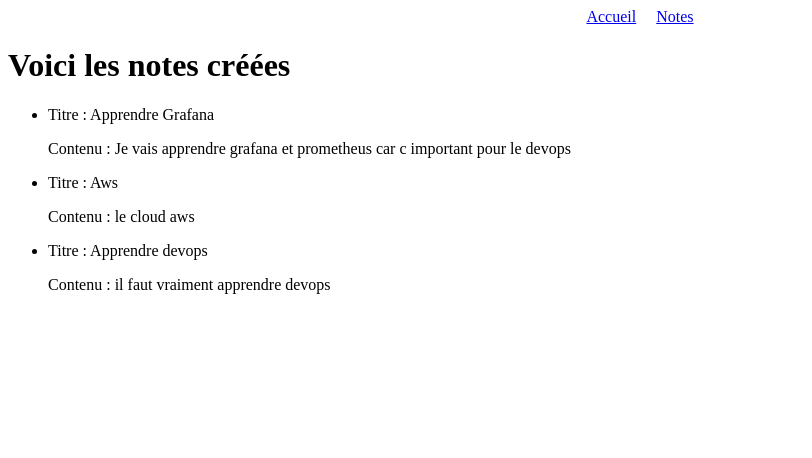
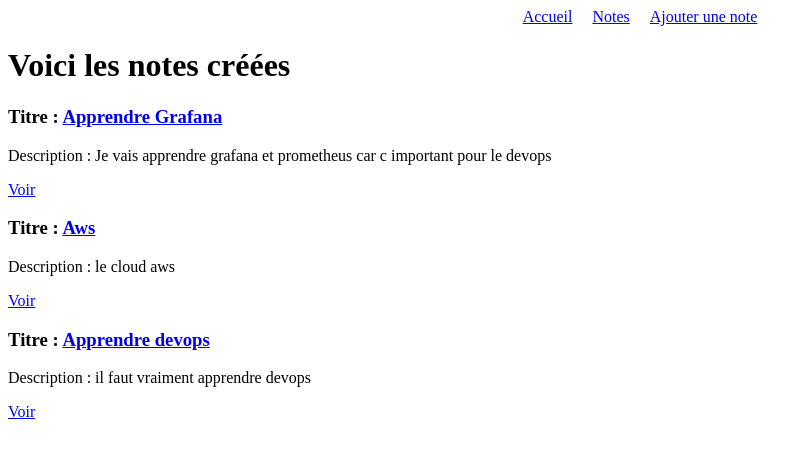
Before and after one commit to cisse17/Tuto-Notes-app, a Django app: page /home/notes/ in a window 1280 px wide. Shown: the top 458 px of the page, without its empty margins (0-812 px from the left). Run offline with Django 5.2, Linux system fonts and the light colour scheme; data comes from the database, SQL or seed files in the repository; both versions use the stored data as it was after the commit.

Commit message:
feat: delete and detail View

```diff
--- a/notes/templates/notes/notes.html
+++ b/notes/templates/notes/notes.html
@@ -3,12 +3,14 @@
 
 {% block content%}
  <h1> Voici les notes créées </h1>
- <ul>
+
+
     {% for note in notes%}
-    <li> Titre :  {{ note.title }}</li>
-    <p>Contenu : {{ note.content }}</p>
+    <h3>Titre : <a href="{% url 'detail' note.pk %}"> {{ note.title }} </a></h3>
+    <p>Description : {{ note.content}}</p>
+    <a href="{% url 'detail' note.pk %}">Voir </a>
+    {% endfor %}
 
-    {% endfor %}
- </ul>
+
 
 {% endblock %}
--- a/notes/urls.py
+++ b/notes/urls.py
@@ -1,9 +1,12 @@
 from django.urls import path
-from .views import HomeView, NotesView, CreateNoteView, UpdateNoteView
+from .views import HomeView, NotesView, CreateNoteView, UpdateNoteView, DeleteNoteView, DetailNoteView
 
 urlpatterns = [
     path("", HomeView.as_view(), name="home"),
     path("notes/", NotesView.as_view(), name="notes"),
-    path("creer/", CreateNoteView.as_view(), name="create"),
-    path("modifier/<int:id>/", UpdateNoteView.as_view(), name="modifier")
+    path("creer/", CreateNoteView.as_view(), name="creer"),
+    path("modifier/<str:pk>/", UpdateNoteView.as_view(), name="modifier"),
+    path("supprimer/<str:pk>/", DeleteNoteView.as_view(), name="supprimer"),
+    path("detail/<str:pk>/", DetailNoteView.as_view(), name="detail"),
+
 ]
--- a/notes/views.py
+++ b/notes/views.py
@@ -3,11 +3,13 @@ from django.shortcuts import render
 
 from .models import Note
 from django.http import HttpResponse
-from django.views.generic import TemplateView, ListView, CreateView, UpdateView
+from django.views.generic import TemplateView, ListView, CreateView, UpdateView, DeleteView, DetailView
 from .forms import NoteForm
-from django.urls import reverse_lazy
+from django.urls import reverse_lazy, reverse
 from django.contrib import messages
 from django.contrib.auth.mixins import UserPassesTestMixin
+from django.shortcuts import redirect
+
 
 # Create your views here.
 
@@ -18,6 +20,7 @@ class NotesView(ListView):
     model = Note
     template_name = "notes/notes.html"
     context_object_name = "notes"
+
 
 class CreateNoteView(CreateView):
     model = Note
@@ -45,8 +48,10 @@ class UpdateNoteView(UserPassesTestMixin, UpdateView):
     model = Note
     form_class = NoteForm
     template_name = "notes/create.html"
-    success_url = reverse_lazy("notes")
-    pk_url_kwarg = "id"
+
+
+    def get_success_url(self, *args, **kwargs):
+        return reverse("detail", kwargs={"pk": self.object.pk })
 
 
     def get_context_data(self, **kwargs):
@@ -61,8 +66,7 @@ class UpdateNoteView(UserPassesTestMixin, UpdateView):
 
     def handle_no_permission(self):
         messages.error(self.request, "Vous n'avez pas la permission de modifier cette note.")
-        return super().handle_no_permission()
-
+        return redirect("notes")
 
     def form_valid(self, form):
         form.instance.user = self.request.user
@@ -72,3 +76,38 @@ class UpdateNoteView(UserPassesTestMixin, UpdateView):
     def form_invalid(self, form):
         messages.error(self.request, "Une erreur s'est produite lors de la modification de la note.")
         return super().form_invalid(form)
+
+
+
+class DeleteNoteView(UserPassesTestMixin, DeleteView):
+    model = Note
+    template_name = "notes/delete.html"
+    success_url = reverse_lazy("notes")
+
+    def test_func(self):
+        note = self.get_object()
+        return note.user == self.request.user
+
+    def handle_no_permission(self):
+        messages.success(self.request, "Vous n'avez pas le droit de supprimer cette note")
+        return redirect("notes")
+
+    def post(self, request, *args, **kwargs):
+        self.object = self.get_object()
+        messages.success(self.request, f"Note {self.object.title} supprimée avec succés")
+        return super().post(request, *args, **kwargs)
+
+class DetailNoteView(UserPassesTestMixin, DetailView):
+    model = Note
+    template_name = "notes/detail.html"
+    context_object_name = "detail"
+
+
+    def test_func(self):
+        note = self.get_object()
+        return note.user == self.request.user
+
+
+    def handle_no_permission(self):
+        messages.success(self.request, "Vous ne pouvez pas voir les details de cette note" )
+        return redirect("notes")
--- a/templates/base.html
+++ b/templates/base.html
@@ -10,6 +10,8 @@
     <nav style="display: flex; align-items: center; justify-content: center; gap: 20px; margin-bottom: 20px;">
         <a href="{% url 'home' %}">Accueil</a>
         <a href="{% url 'notes' %}">Notes</a>
+        <a href="{% url 'creer' %}"> Ajouter une note </a>
+
     </nav>
 
     {% if messages%}
```
Also changed, not shown: notes/templates/notes/delete.html (added, +14 -0 lines), notes/templates/notes/detail.html (added, +16 -0 lines), db.sqlite3.
